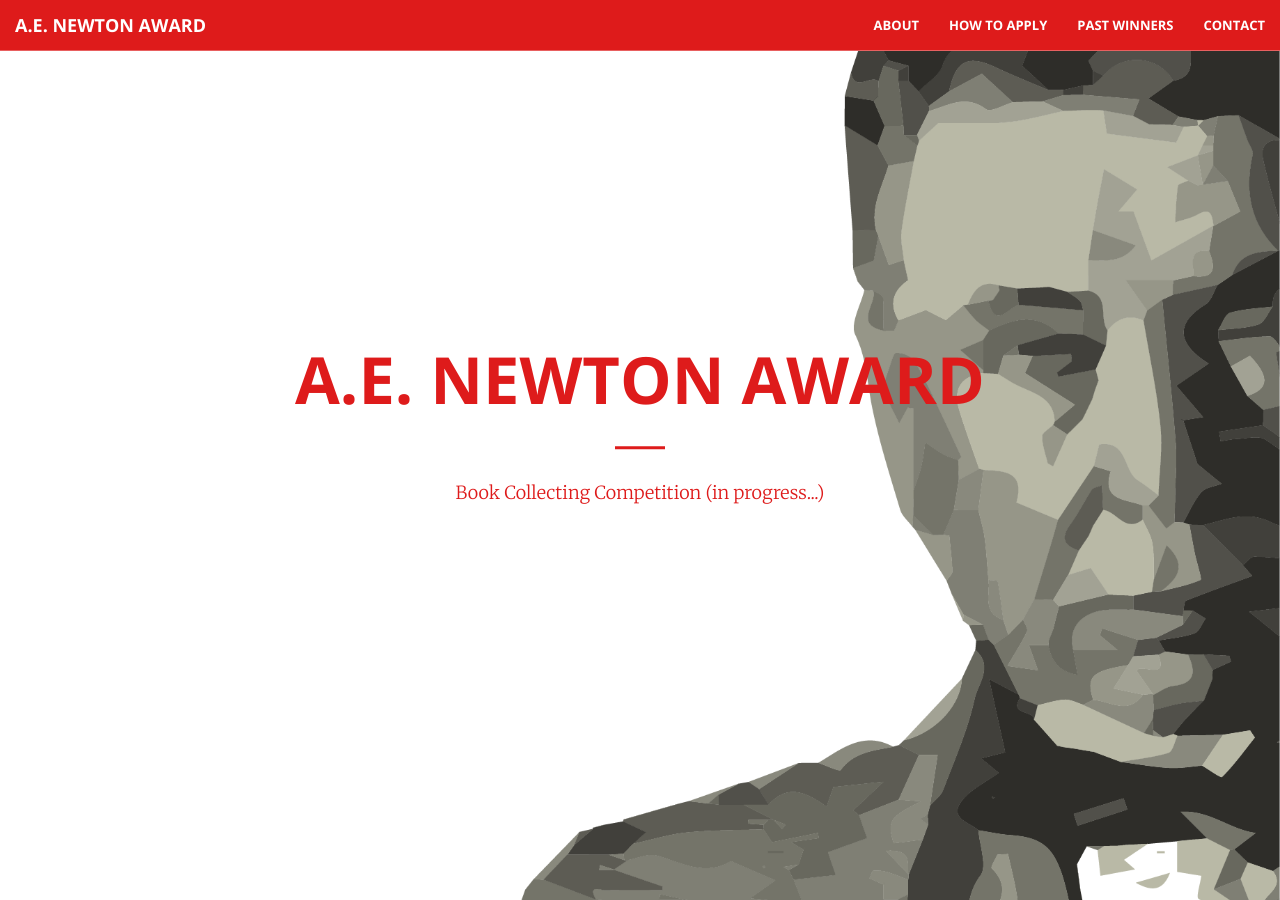
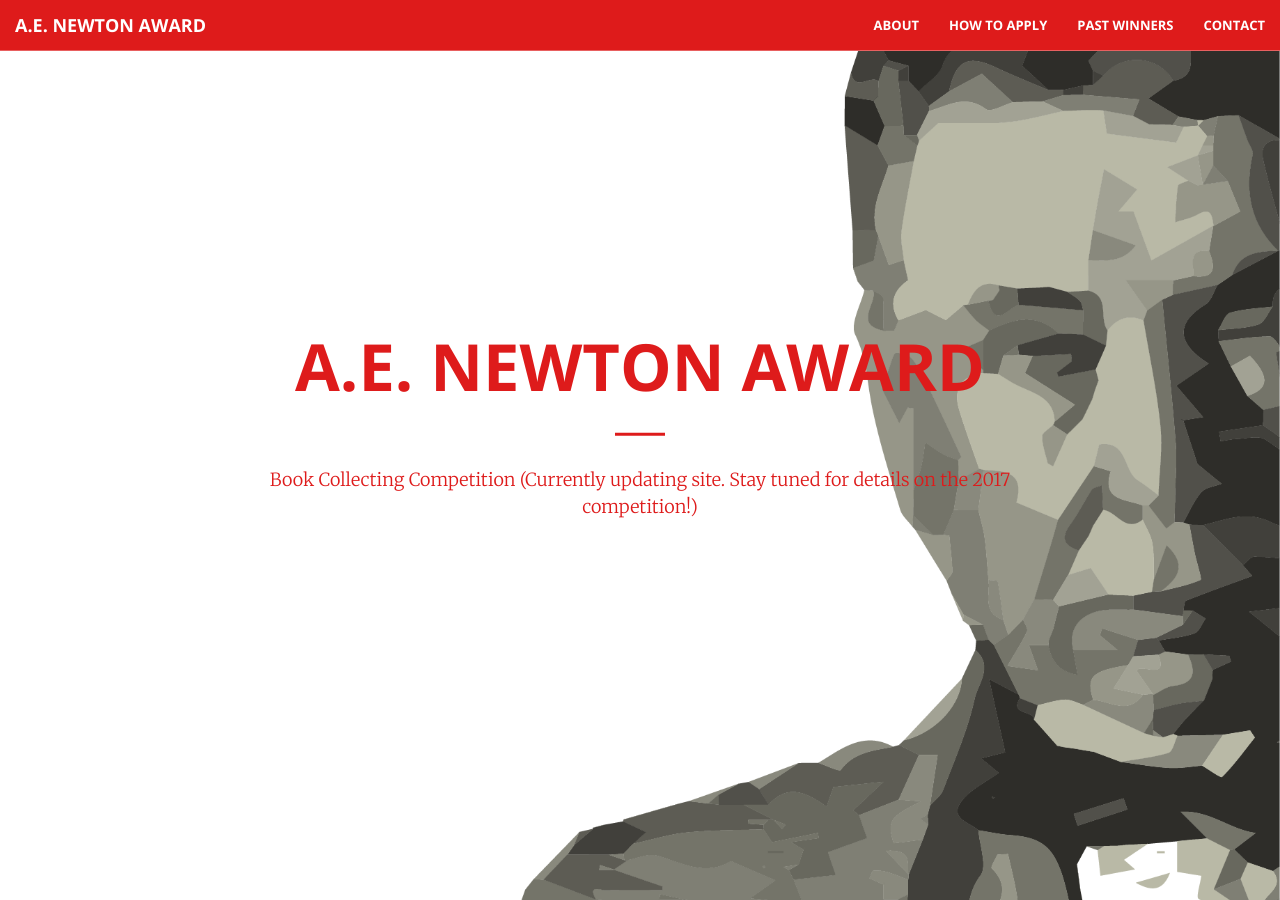
Before and after one commit to swat-ds/bookaward.swarthmore.edu, a Jekyll site: the page built from index.html, in a window 1280 px wide and 900 px high. Built offline with Jekyll 4.4.1, drawn with Linux system fonts in a browser that asks for light colours; nearby versions of some CDN libraries; library files that are not in the unit come from our copies.

Commit message:
update message on the header

```diff
--- a/_includes/header.html
+++ b/_includes/header.html
@@ -3,7 +3,7 @@
         <div class="header-content-inner">
             <h1>A.E. Newton Award</h1>
             <hr>
-            <p>Book Collecting Competition (in progress...)</p>
+            <p>Book Collecting Competition (Currently updating site. Stay tuned for details on the 2017 competition!)</p>
             <!--a href="#about" class="btn btn-primary btn-xl page-scroll">Book Collecting Competition</a-->
         </div>
     </div>
```
